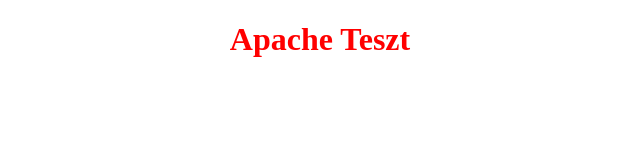
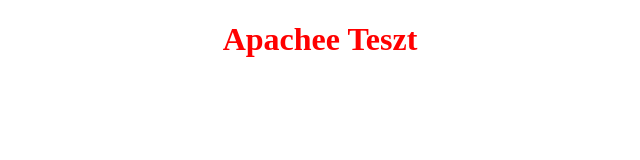
Before and after one commit to PeterffyZoltan/AzureWebAppTest, a plain HTML site: page index.html in a window 1280 px wide. Shown: the whole page, without its empty margins (320-960 px from the left). Drawn offline with Linux system fonts and the light colour scheme.

Commit message:
Update index.html

```diff
--- a/index.html
+++ b/index.html
@@ -6,6 +6,6 @@
     <title>Test for docker</title>
 </head>
 <body>
-    <h1 style="color:red; text-align: center;">Apache Teszt</h1>
+    <h1 style="color:red; text-align: center;">Apachee Teszt</h1>
 </body>
 </html>
```
